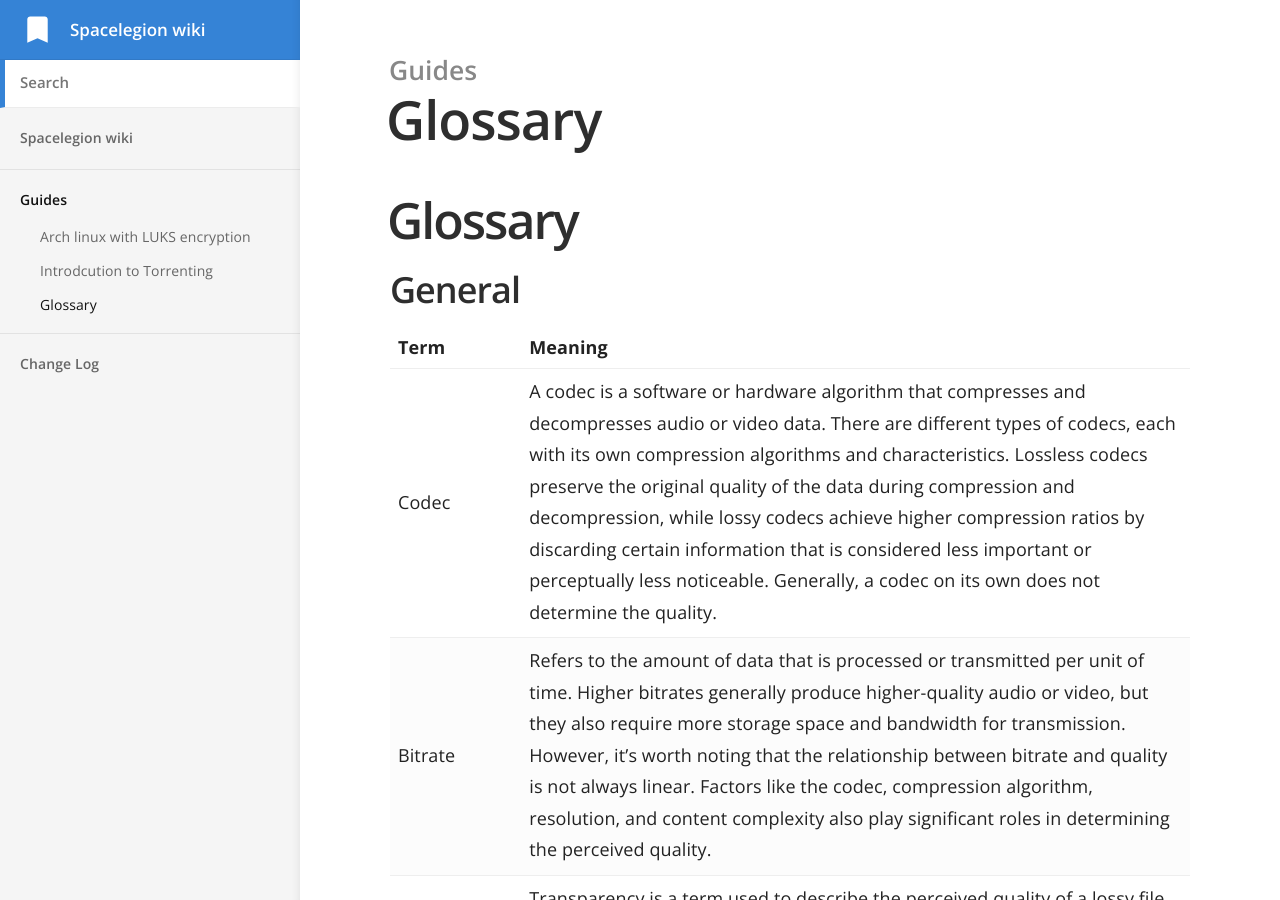
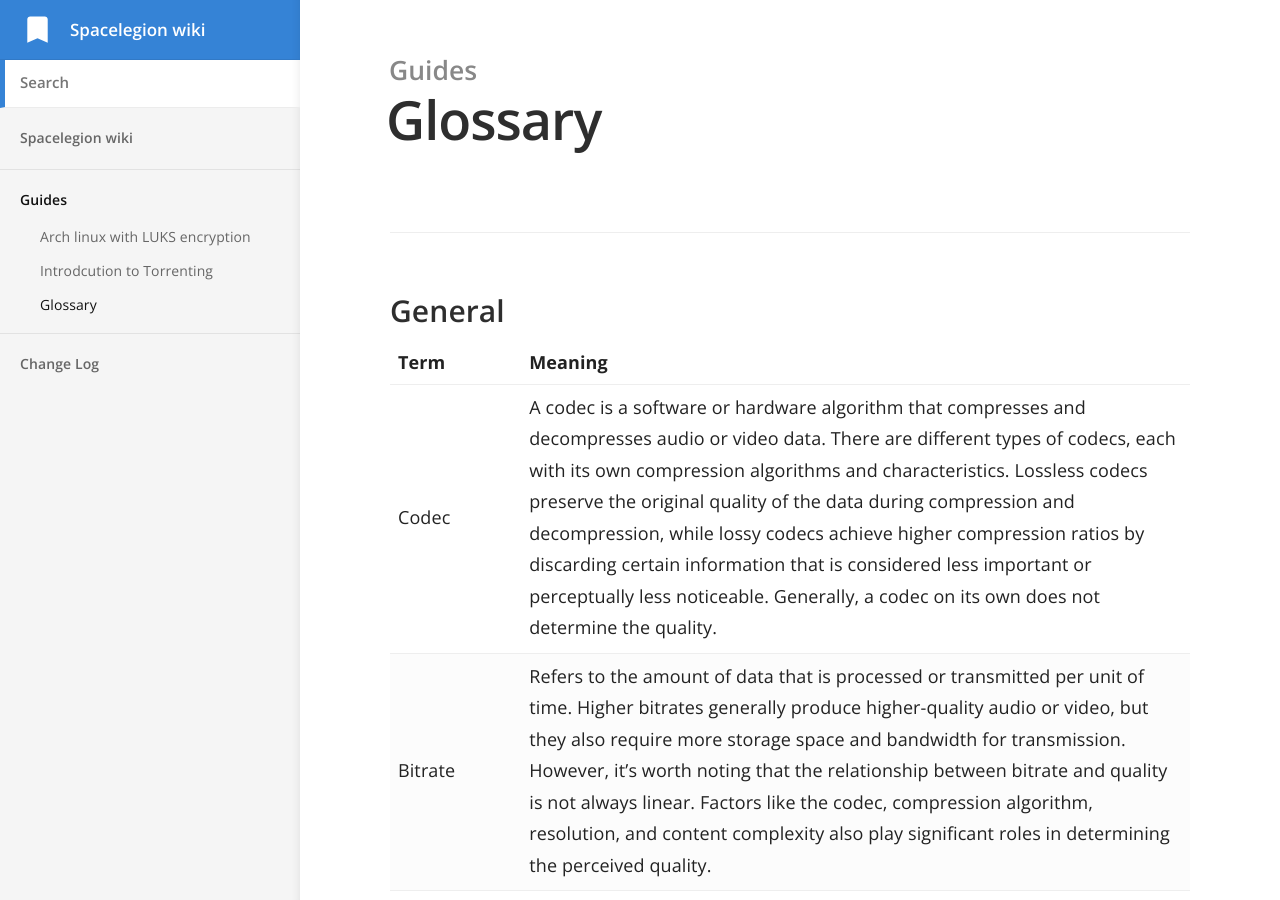
Before and after one commit to Space-Legion/wiki, a Jekyll site: the page built from _docs/Guides/glossary.md, in a window 1280 px wide and 900 px high. Built offline with Jekyll 4.4.1, drawn with Linux system fonts in a browser that asks for light colours.

Commit message:
glossary typeface

```diff
--- a/_docs/Guides/glossary.md
+++ b/_docs/Guides/glossary.md
@@ -5,9 +5,9 @@ order: 3
 ---
 
 
-# Glossary
 
-## General
+
+### General
 
 | Term         | Meaning                                                                                                                                                                                                                                                                                                                                                                                                                                                                                                                      |
 | ------------ | ---------------------------------------------------------------------------------------------------------------------------------------------------------------------------------------------------------------------------------------------------------------------------------------------------------------------------------------------------------------------------------------------------------------------------------------------------------------------------------------------------------------------------- |
@@ -15,7 +15,7 @@ order: 3
 | Bitrate      | Refers to the amount of data that is processed or transmitted per unit of time. Higher bitrates generally produce higher-quality audio or video, but they also require more storage space and bandwidth for transmission. However, it's worth noting that the relationship between bitrate and quality is not always linear. Factors like the codec, compression algorithm, resolution, and content complexity also play significant roles in determining the perceived quality.                                             |
 | Transparency | Transparency is a term used to describe the perceived quality of a lossy file. A lossy file is considered transparent if a human cannot tell the difference between a lossy file and a lossless file.                                                                                                                                                                                                                                                                                                                        |
 
-## Video
+### Video
 
 | Term  | Meaning                                                                       |
 | ----- | ----------------------------------------------------------------------------- |
@@ -25,7 +25,7 @@ order: 3
 | x264  | Video encoder used to encode videos into H.264                                |
 | x265  | Video encoder used to encode videos into H.265                                |
 
-## Audio
+### Audio
 
 | Term               | Meaning                                                                     |
 | ------------------ | --------------------------------------------------------------------------- |
@@ -43,7 +43,7 @@ order: 3
 | PCM                | Uncompress lossless audio codec generally found in BluRays                  |
 | Vorbis             | Outdated lossy audio codec                                                  |
 
-## Torrent
+### Torrent
 
 | Term            | Meaning                                                                                                                                                                                            |
 | --------------- | -------------------------------------------------------------------------------------------------------------------------------------------------------------------------------------------------- |
```
